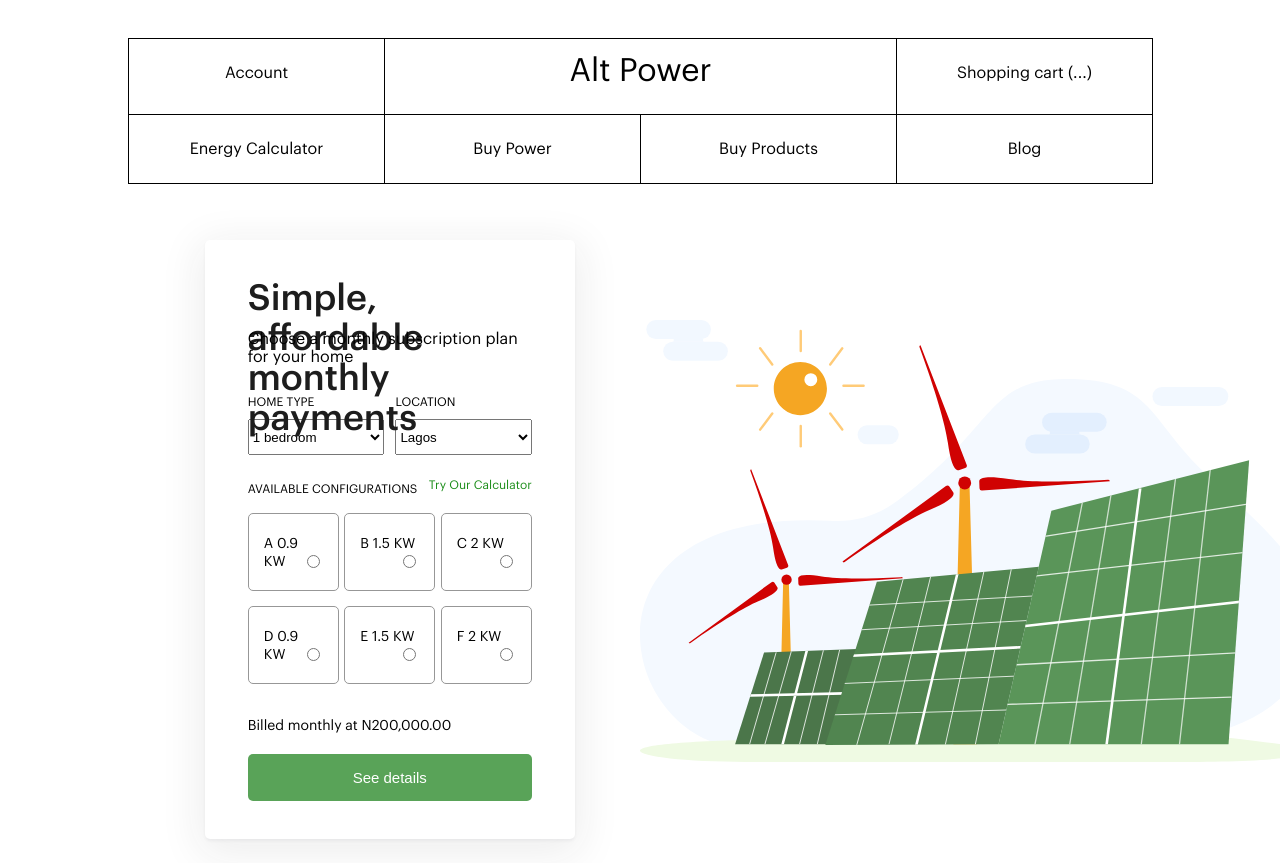
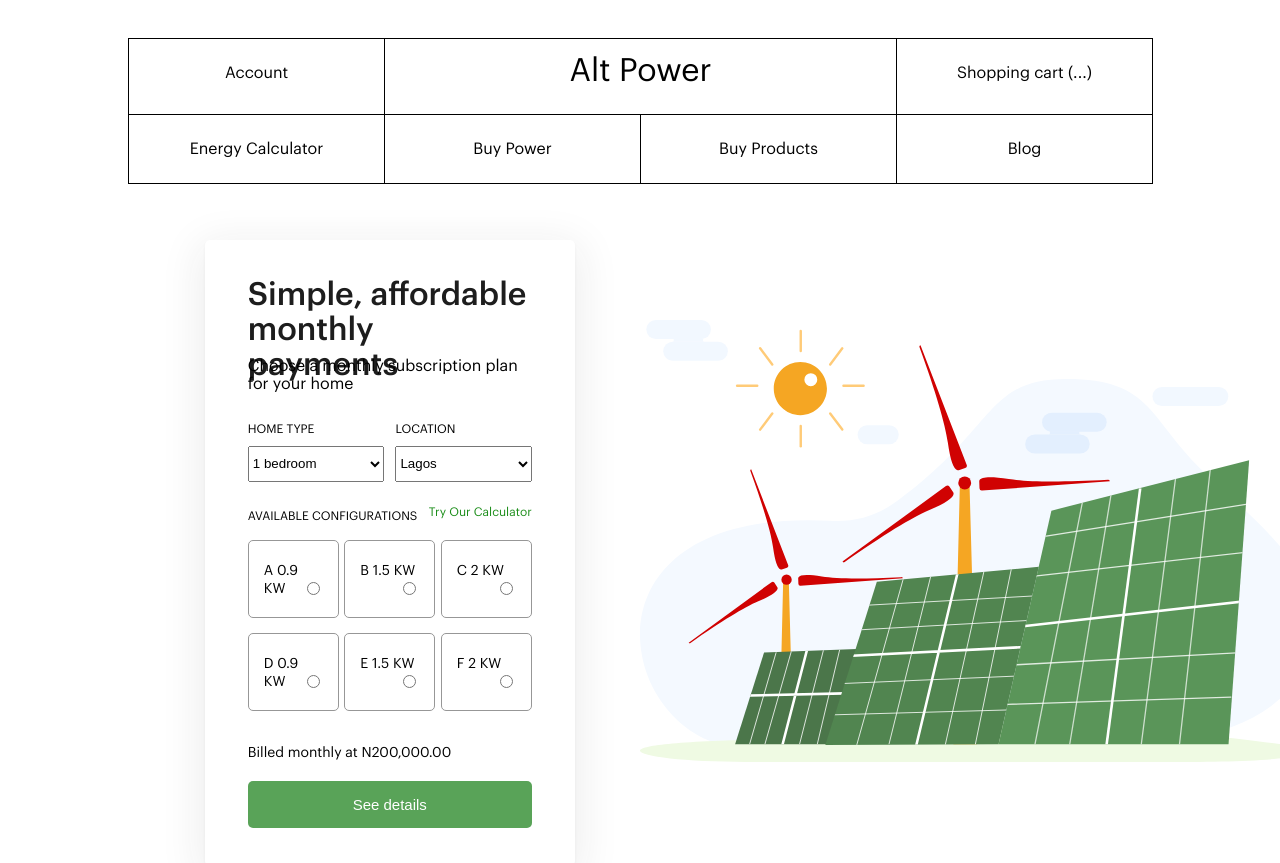
Before and after one commit to Phumbie/imperium-deprecated, a Vue app: page /power-as-a-service in a window 1280 px wide. Shown: the top 863 px of the page. Built offline with nearby package versions, Linux system fonts and the light colour scheme; no server answers; what vue-js-modal would draw is missing.

Commit message:
added style

```diff
--- a/src/components/PaasSubscriptionPlan.vue
+++ b/src/components/PaasSubscriptionPlan.vue
@@ -126,6 +126,8 @@
 
     .header-text-28{
       text-align: left;
+      font-size: 32px;
+      margin-bottom: 15%;
     }
 
     .txt-choose-plan{
--- a/src/components/UserAccount.vue
+++ b/src/components/UserAccount.vue
@@ -88,9 +88,6 @@
   }
 
 
-  .products-container{
-    margin-bottom: 10%;
-  }
 
 
 
@@ -150,6 +147,7 @@
   .help-box p:first-child{
     margin-top: 7%;
   }
+
 }
 
 #account-section{
@@ -244,6 +242,14 @@
     text-align: center;
     color: #1d1d1d;
   }
+
+  .products-container{
+    border-right: none;
+    margin-bottom: 10%;
+  }
+  .product-item{
+    border-right: 1px solid #000000;
+  }
 }
 
 </style>
--- a/src/components/UserOrderHistory.vue
+++ b/src/components/UserOrderHistory.vue
@@ -107,6 +107,9 @@
   .products-container{
     border-top: none;
     margin-top: 0%;
+    .product-item{
+      border:none;
+    }
     .header-text-28{
       text-align: left;
       // width: 134px;
```
